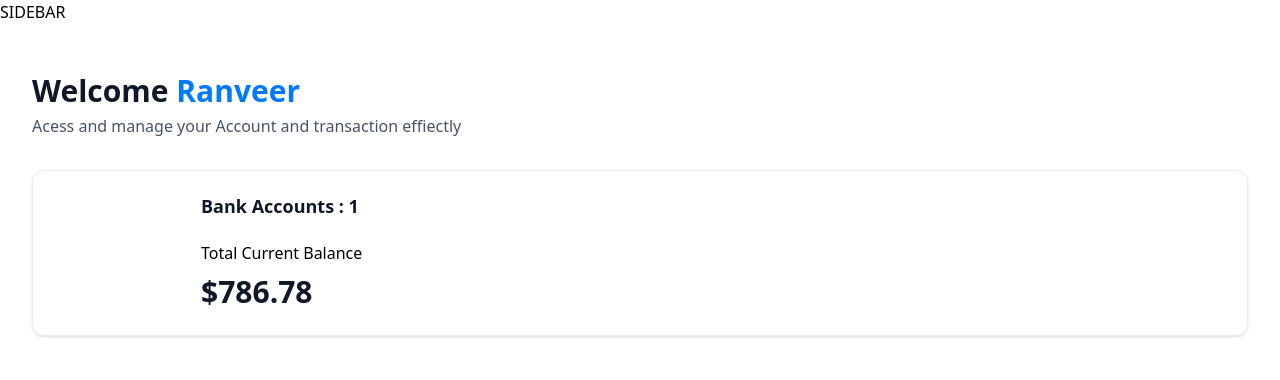
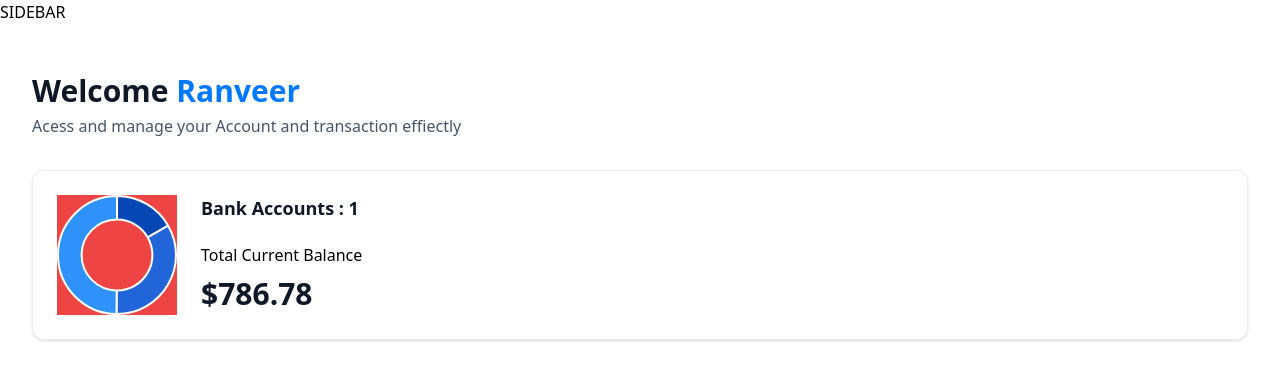
Before and after one commit to Ranveer1singh/Banking_App, a Next.js app: page / in a window 1280 px wide. Shown: the top 380 px of the page. Built offline with nearby package versions, Linux system fonts and the light colour scheme.

Commit message:
Home ui compelet

```diff
--- a/components/DoughnutChart.tsx
+++ b/components/DoughnutChart.tsx
@@ -6,9 +6,29 @@ import { Doughnut } from "react-chartjs-2";
 ChartJS.register(ArcElement, Tooltip, Legend);
 
 
-const DoughnutChart = () => {
+const DoughnutChart = ({accounts} : DoughnutChartProps) => {
+
+  const data = {
+    datasets : [
+      {
+        label : 'Banks',
+        data : [1250, 2500, 3730],
+        backgroundColor : ['#0747b6', '#2265d8', '#2f91fa']
+      }
+    ],
+    labels : ['Bank 1', 'Bank 2', 'Bank 3']
+  }
   return (
-    <div><Doughnut data={[]} /></div>
+    <Doughnut data={data}
+    options={{
+      cutout:'60%',
+      plugins:{
+        legend:{
+          display:false
+        }
+      }
+    }}
+    />
   )
 }
 
--- a/components/TotalBalanceBox.tsx
+++ b/components/TotalBalanceBox.tsx
@@ -1,12 +1,13 @@
 import { formatAmount } from '@/lib/utils'
 import React from 'react'
 import AnimatedCounter from './AnimatedCounter'
+import DoughnutChart from './DoughnutChart'
 
 const TotalBalanceBox = ({accounts = [], totalBanks ,  totalCurrentBalance} : TotlaBalanceBoxProps) => {
   return (
     <section className='total-balance'>
-        <div className="total-balance-chart">
-            {/* DoughnutChart */}
+        <div className="total-balance-chart bg-red-500 ">
+            <DoughnutChart accounts = {accounts} />
         </div>
         <div className="flex flex-col gap-6">
             <h2 className="header-2">
@@ -16,11 +17,11 @@ const TotalBalanceBox = ({accounts = [], totalBanks ,  totalCurrentBalance} : To
                 <p className="total-balance-lable">
                     Total Current Balance
                 </p>
-                <p className="total-balance-amount">
+                <div className="total-balance-amount">
                     <AnimatedCounter
                     amount = {totalCurrentBalance}
                     />
-                </p>
+                </div>
             </div>
         </div>
     </section>
```
